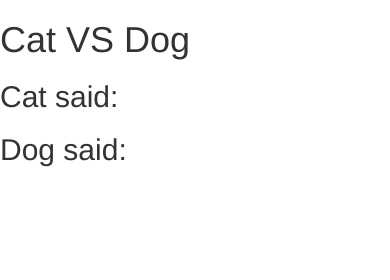
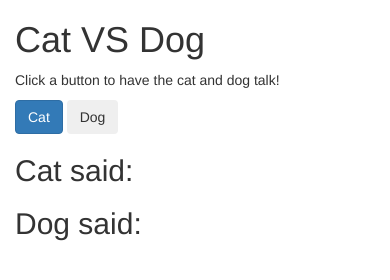
Before and after one commit to lucianmiller/cat-vs-dog, a plain HTML site: page index.html in a window 390 px wide. Drawn offline with Linux system fonts and the light colour scheme.

Commit message:
It will add bootstrap classes and important ids

```diff
--- a/index.html
+++ b/index.html
@@ -8,16 +8,28 @@
   <title>Cat VS Dog</title>
 </head>
 <body>
-  <h1>Cat VS Dog</h1>
+  <div class="container">
+    <h1>Cat VS Dog</h1>
+    <p>Click a button to have the cat and dog talk!</p>
 
-  <h2>Cat said:</h2>
-  <ul>
+    <button class="btn btn-primary" id="cat">Cat</button>
+    <button class="btn btn-inverse" id="dog">Dog</button>
 
-  </ul>
+    <div class="row">
+      <div class="col-md-6">
+        <h2>Cat said:</h2>
+        <ul id="cat-said">
 
-  <h2>Dog said:</h2>
-  <ul>
+        </ul>
+      </div>
 
-  </ul>
+      <div class="col-md-6">
+        <h2>Dog said:</h2>
+        <ul id="dog-said">
+
+        </ul>
+      </div>
+    </div>
+  </div>
 </body>
 </html>
```
